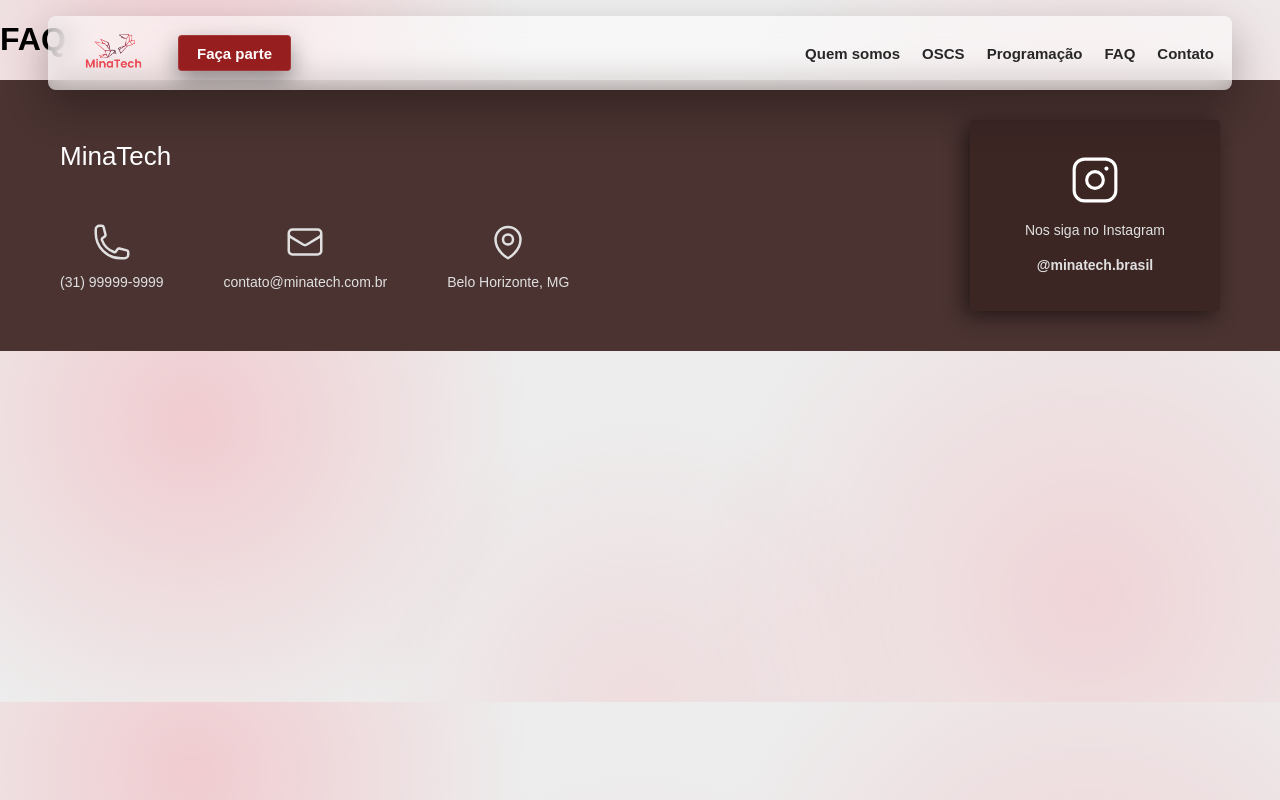
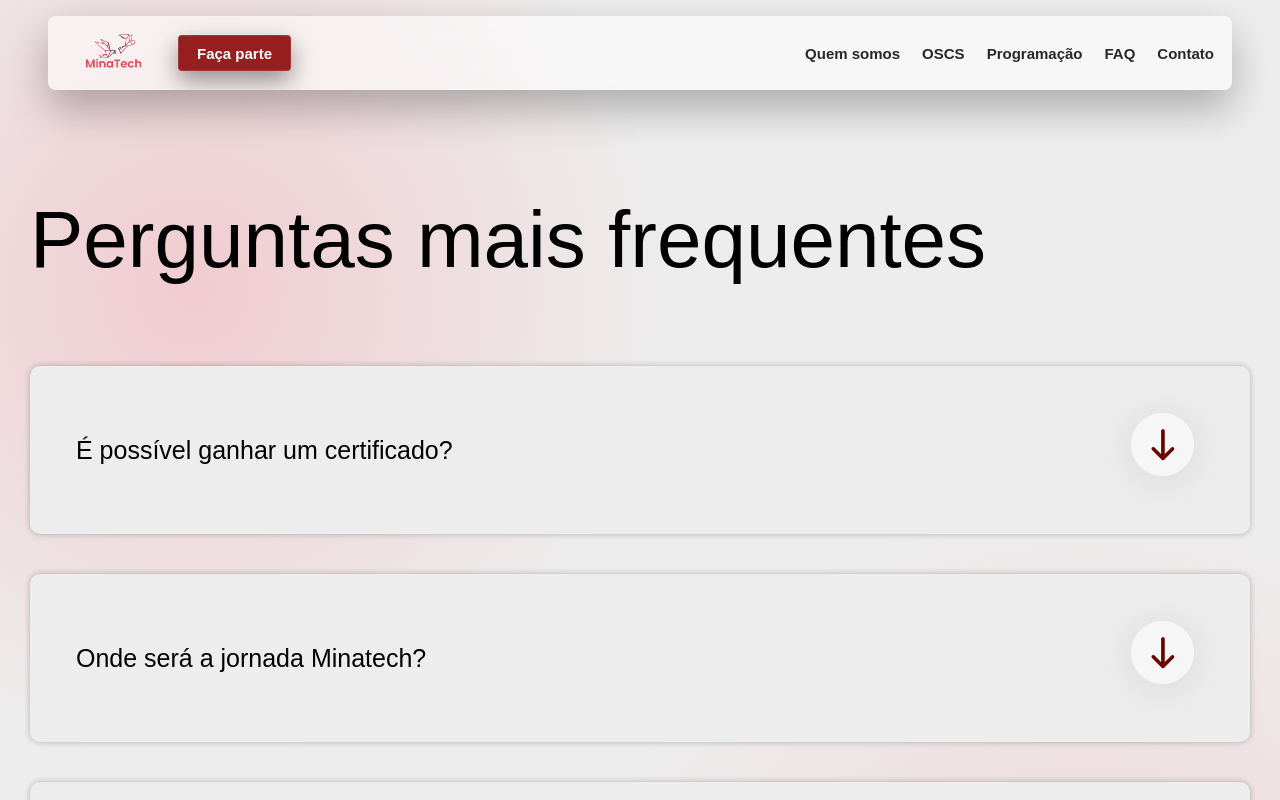
Before and after one commit to Cadu-f12/mina-tech-project, a React (Vite) app: page /faq in a window 1280 px wide. Shown: the top 800 px of the page. Built offline with nearby package versions, Linux system fonts and the light colour scheme; no server answers; a small style sheet from the web is missing; a web font is replaced by a local one.

Commit message:
finished FAQ page including the responsive layout

```diff
--- /dev/null
+++ b/src/components/FAQ/Accordion.css
@@ -0,0 +1,85 @@
+.accordion {
+  display: flex;
+}
+
+.button-accordion {
+  min-height: 119px;
+  width: 100%;
+  background-color: #ededed;
+  box-shadow: 0 0 6px rgba(0, 0, 0, 0.25);
+  border-radius: 10px;
+  border-width: 0px;
+  margin-left: 30px;
+  margin-right: 30px;
+  margin-top: 20px;
+  margin-bottom: 20px;
+  display: flex;
+  flex-direction: column;
+  align-items: stretch;
+}
+
+.button-accordion-open {
+  min-height: 119px;
+  width: 100%;
+  background-color: #ffffff;
+  box-shadow: 0 0 6px rgba(0, 0, 0, 0.25);
+  border-radius: 10px;
+  border-width: 0px;
+  margin-left: 30px;
+  margin-right: 30px;
+  margin-top: 20px;
+  margin-bottom: 20px;
+  display: flex;
+  flex-direction: column;
+  align-items: stretch;
+}
+
+.card-accordion {
+  width: 100%;
+  display: flex;
+  justify-content: space-between;
+  align-items: center;
+}
+
+.card-accordion-open {
+  display: flex;
+  justify-content: space-between;
+  align-items: center;
+}
+
+.card-img-accordion {
+  width: 150px;
+  height: 150px;
+}
+
+.accordion-title {
+  font-weight: 400;
+  font-size: 25px;
+}
+
+.content-accordion {
+  text-align: start;
+  margin-left: 40px;
+  font-weight: 400;
+  font-size: 25px;
+}
+
+.card-accordion-content {
+  margin-bottom: 40px;
+}
+
+@media (max-width: 874px) {
+  .img-accordion {
+    display: none;
+  }
+  .content-accordion {
+    text-align: start;
+    font-weight: 400;
+    font-size: 25px;
+    margin-left: 10px;
+  }
+
+  .card-accordion-content {
+    margin-bottom: 5px;
+  }
+}
--- /dev/null
+++ b/src/components/FAQ/Accordion.jsx
@@ -0,0 +1,49 @@
+import { useState } from "react";
+import "./Accordion.css";
+
+const Accordion = ({ Title, imgOpen, imgClose, content }) => {
+  const [openAccordion, setOpenAccordion] = useState(false);
+  return (
+    <div className="accordion">
+      <button
+        className={openAccordion ? "button-accordion-open" : "button-accordion"}
+        onClick={() => setOpenAccordion((previousValue) => !previousValue)}
+      >
+        {openAccordion ? (
+          <>
+            <div className="card-accordion-open">
+              <div className="card-content-accordion">
+                <div className="title-accordion">
+                  <h1 className="content-accordion">{Title}</h1>
+                </div>
+              </div>
+              <div>
+                <img src={imgOpen} alt="button" className="img-accordion" />
+              </div>
+            </div>
+            <div className="card-accordion-content">
+              <div>
+                <h1 className="content-accordion">{content}</h1>
+              </div>
+            </div>
+          </>
+        ) : (
+          <>
+            <div className="card-accordion">
+              <div className="card-content-accordion">
+                <div className="title-accordion">
+                  <h1 className="content-accordion">{Title}</h1>
+                </div>
+              </div>
+              <div>
+                <img src={imgClose} alt="button" className="img-accordion" />
+              </div>
+            </div>
+          </>
+        )}
+      </button>
+    </div>
+  );
+};
+
+export default Accordion;
--- /dev/null
+++ b/src/components/FAQ/Title.css
@@ -0,0 +1,22 @@
+.card-title {
+  margin-top: 200px;
+  margin-left: 30px;
+}
+
+.title {
+  font-size: 80px;
+  line-height: 100%;
+  font-weight: 400;
+}
+
+@media (max-width: 874px) {
+  .card-title {
+    margin-top: 100px;
+    margin-left: 30px;
+  }
+  .title {
+    font-size: 40px;
+    line-height: 100%;
+    font-weight: 400;
+  }
+}
--- /dev/null
+++ b/src/components/FAQ/Title.jsx
@@ -0,0 +1,13 @@
+import "./Title.css";
+
+const Title = ({ title }) => {
+  return (
+    <>
+      <div className="card-title">
+        <h2 className="title">{title}</h2>
+      </div>
+    </>
+  );
+};
+
+export default Title;
--- a/src/pages/FAQ.jsx
+++ b/src/pages/FAQ.jsx
@@ -1,9 +1,36 @@
-import Layout from "../components/OSCS/OSCS-layout/Layout";
+import Accordion from "../components/FAQ/Accordion";
+import arrowUp from "../assets/arrow-up.png";
+import arrowDown from "../assets/arrow-down.png";
+import Title from "../components/FAQ/Title";
 const FAQ = () => {
   return (
-    <div>
-      <h1>FAQ</h1>
-    </div>
+    <>
+      <Title title="Perguntas mais frequentes" />
+      <Accordion
+        Title="É possível ganhar um certificado?"
+        content="Sim, haverá certificado ao final da Jornada Minatech.  Quem tiver mais de 75% de presença ganhará o certificado da participação na Jornada Minatech e concorrerá a sorteio de brindes e premiações."
+        imgOpen={arrowUp}
+        imgClose={arrowDown}
+      />
+      <Accordion
+        Title="Onde será a jornada Minatech?"
+        content="A nossa base será na Neoway, Itacorubi, Florianópolis. Outras atividades envolvem visitas aos laboratórios e empresas de tecnologia."
+        imgOpen={arrowUp}
+        imgClose={arrowDown}
+      />
+      <Accordion
+        Title="Precisa da autorização de responsáveis?"
+        content="Sim, as que são menores de idade precisam entregar a autorização da pessoa responsável. Para isso enviaremos um termo de responsabilidade que deverá ser assinado pela pessoa responsável."
+        imgOpen={arrowUp}
+        imgClose={arrowDown}
+      />
+      <Accordion
+        Title="Como os horários e a organização do dia vão ser informados?"
+        content="Todas as participantes serão incluídas em um grupo de whatsapp. Por ali passaremos todas as informações e tiraremos todas as dúvidas. "
+        imgOpen={arrowUp}
+        imgClose={arrowDown}
+      />
+    </>
   );
 };
 
```
Also changed, not shown: src/assets/arrow-down.png (added), src/assets/arrow-up.png (added).
